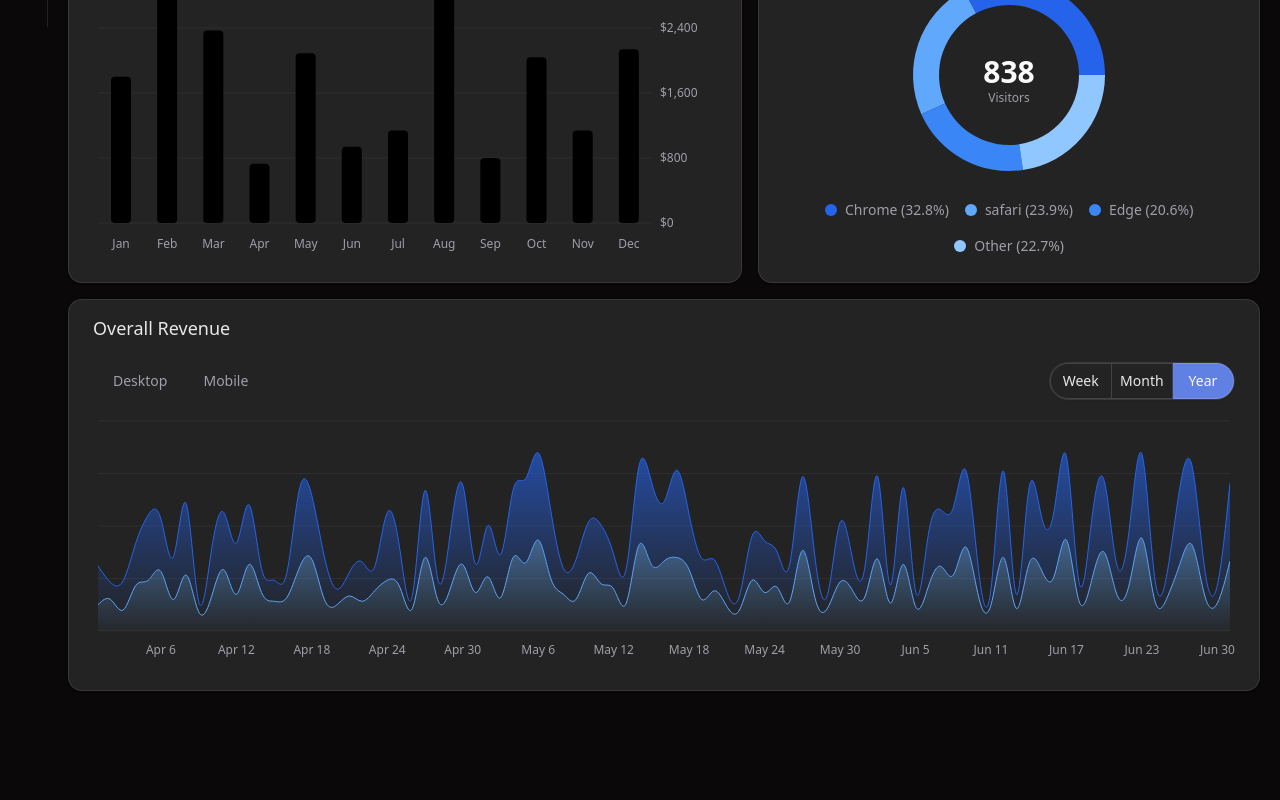
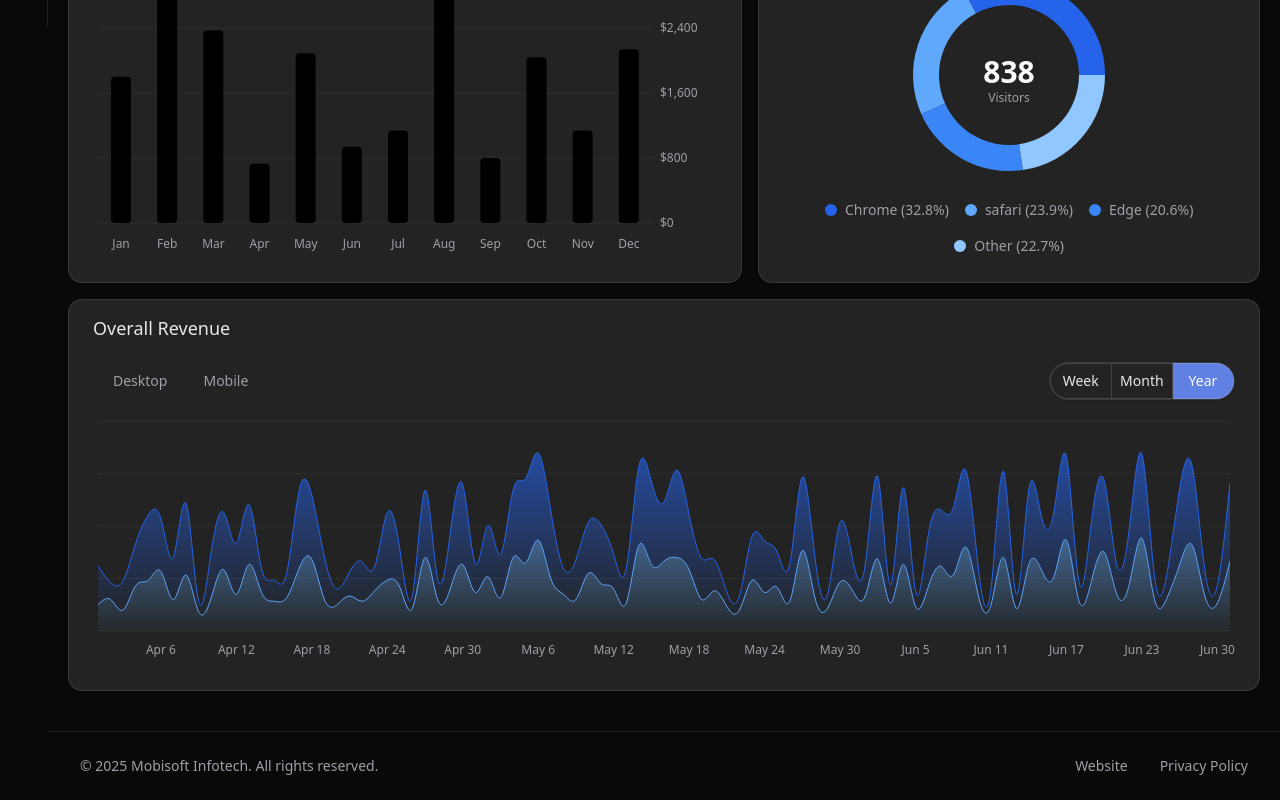
Before and after one commit to innocent1105/ui-design, a React (Vite) app: page / in a window 1280 px wide. Shown: the part 773-1573 px from the top of the page. Before the commit the page ends 1480 px from the top, so only its background shows below. Built offline with nearby package versions, Linux system fonts and the light colour scheme.

Commit message:
Updated the footer

```diff
--- /dev/null
+++ b/src/components/layout/AppFooter.tsx
@@ -0,0 +1,51 @@
+import React from 'react';
+import { cn } from '@/lib/utils';
+
+const AppFooter: React.FC = () => {
+	const currentYear = new Date().getFullYear();
+	const footerLinks = [
+		{
+			href: 'https://mobisoftinfotech.com',
+			label: 'Website'
+		},
+		{
+			href: 'https://mobisoftinfotech.com/privacy-policy',
+			label: 'Privacy Policy'
+		}
+	];
+
+	return (
+		<footer
+			data-slot="app-footer"
+			className={cn(
+				'border-t bg-background mt-6 py-6',
+				'data-[state=open]:animate-in data-[state=closed]:animate-out'
+			)}
+		>
+			<div className="container mx-auto px-8">
+				<div className="flex flex-col-reverse items-center justify-between gap-8 md:flex-row">
+					<div className="text-center md:text-left">
+						<p className="text-muted-foreground text-sm">
+							© {currentYear} Mobisoft Infotech. All rights reserved.
+						</p>
+					</div>
+					<div className="flex items-center gap-8">
+						{footerLinks.map((link) => (
+							<a
+								key={link.href}
+								href={link.href}
+								target="_blank"
+								rel="noopener noreferrer"
+								className="text-muted-foreground hover:text-foreground text-sm transition-colors"
+							>
+								{link.label}
+							</a>
+						))}
+					</div>
+				</div>
+			</div>
+		</footer>
+	);
+};
+
+export default AppFooter;
--- a/src/layout/AppLayout.tsx
+++ b/src/layout/AppLayout.tsx
@@ -2,6 +2,7 @@ import { SidebarInset, SidebarProvider } from '@/components/ui/sidebar';
 import { AppSidebar } from '@/layout/AppSidebar';
 import { Outlet } from 'react-router';
 import AppHeader from './AppHeader';
+import AppFooter from '@/components/layout/AppFooter';
 
 const AppLayout: React.FC = () => {
 	return (
@@ -12,6 +13,7 @@ const AppLayout: React.FC = () => {
 				<div className="flex-1 space-y-4 p-4 px-5">
 					<Outlet />
 				</div>
+				<AppFooter />
 			</SidebarInset>
 		</SidebarProvider>
 	);
```
